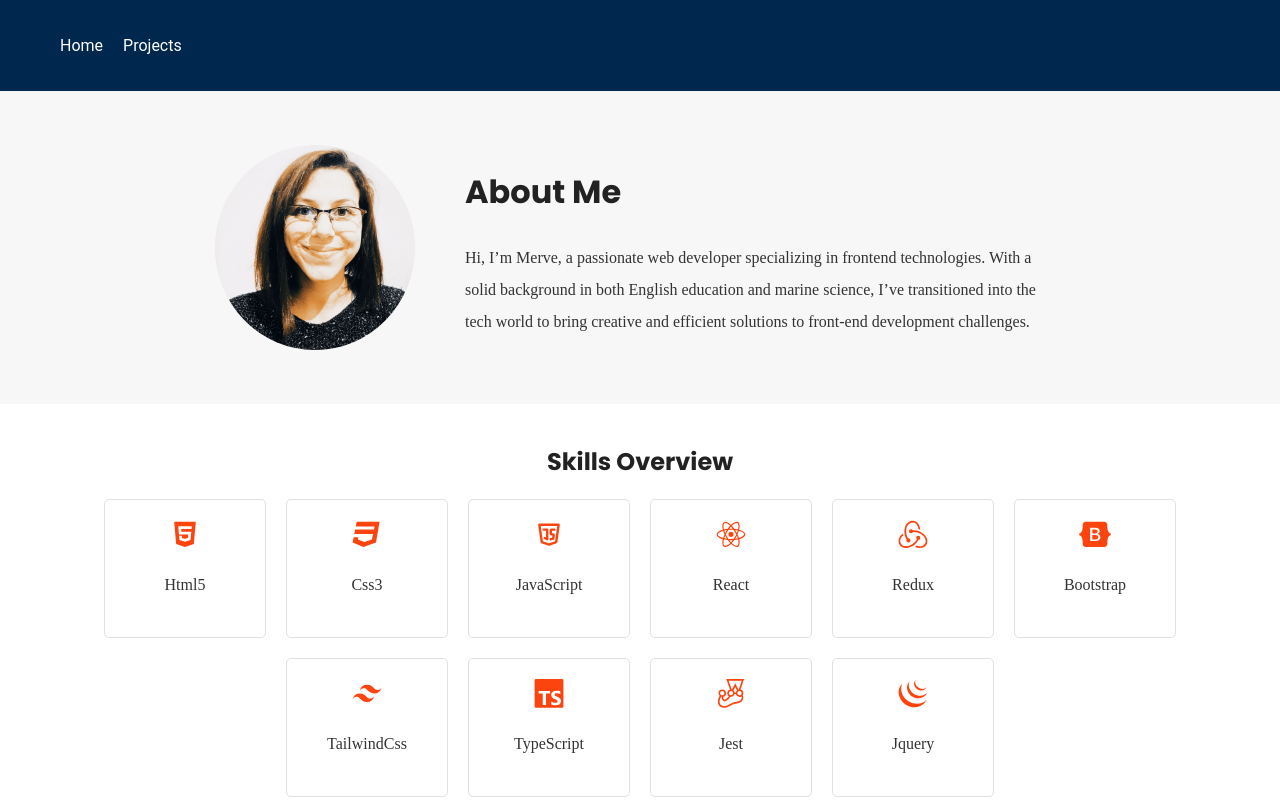
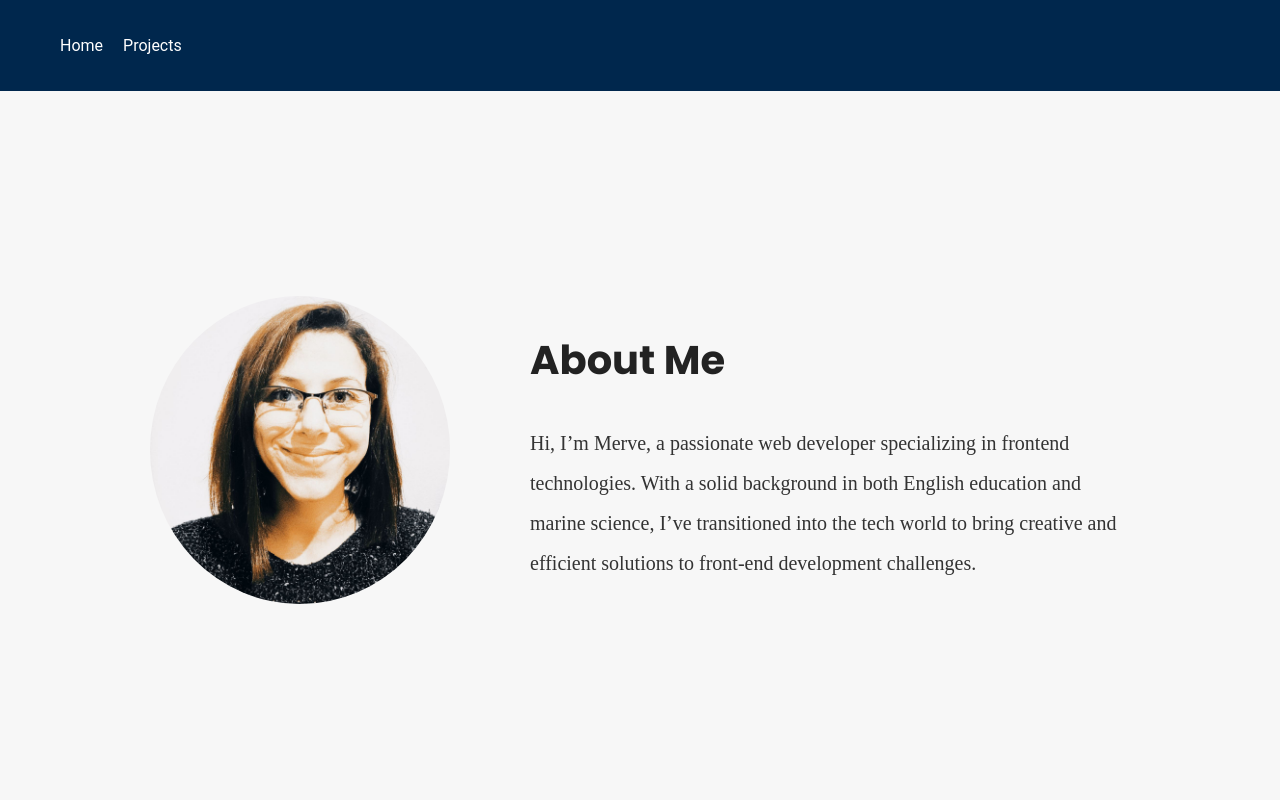
Before and after one commit to merv-e/portfolio-latest, a React (Vite) app: page / in a window 1280 px wide. Shown: the top 800 px of the page. Built offline with nearby package versions, Linux system fonts and the light colour scheme.

Commit message:
- additional styling to some elements and minor changes are also made in components - typos are fixed.

```diff
--- a/src/GlobalStyles.jsx
+++ b/src/GlobalStyles.jsx
@@ -16,7 +16,7 @@ const GlobalStyles = createGlobalStyle`
 
   h1 {
     font-weight: bold;
-    font-size: 2rem;
+    font-size: 2.5rem;
   }
 
   p {
--- a/src/components/Header.jsx
+++ b/src/components/Header.jsx
@@ -9,6 +9,11 @@ const Nav = styled.nav`
   justify-content: space-between;
   align-items: center;
   color: #fff;
+  position: fixed;
+  z-index: 1;
+  top: 0px;
+  left: 0px;
+  width: 100%;
 `;
 
 const NavLinks = styled.ul`
--- a/src/components/Project.jsx
+++ b/src/components/Project.jsx
@@ -9,7 +9,11 @@ const Project = (props) => {
     <ProjectCard>
       {prj_title && image ? (
         <>
-          <a href={prj_url ? prj_url : prj_github} target="_blank">
+          <a
+            href={prj_url ? prj_url : prj_github}
+            target="_blank"
+            rel="noopener noreferrer"
+          >
             <img src={image} alt={prj_title} />
           </a>
           <h3>{prj_title}</h3>
@@ -17,7 +21,11 @@ const Project = (props) => {
         </>
       ) : (
         <>
-          <a href={project.url ? project.url : project.github} target="_blank">
+          <a
+            href={project.url ? project.url : project.github}
+            target="_blank"
+            rel="noopener noreferrer"
+          >
             <img src={project.img_src} alt={project.title} />
           </a>
           <h3>{project.title}</h3>
@@ -25,13 +33,17 @@ const Project = (props) => {
           <p>{project.description}</p>
 
           <IconGrid>
-            <Button href={project.githubLink} target="_blank">
+            <a
+              href={project.githubLink}
+              target="_blank"
+              rel="noopener noreferrer"
+            >
               <FaGithubAlt />
-            </Button>
+            </a>
             {project.url && (
-              <Button href={project.url} target="_blank">
+              <a href={project.url} target="_blank" rel="noopener noreferrer">
                 <GoArrowUpRight />
-              </Button>
+              </a>
             )}
           </IconGrid>
         </>
--- a/src/pages/Home.jsx
+++ b/src/pages/Home.jsx
@@ -12,6 +12,21 @@ import dev_photo from "../assets/photo.jpg";
 import { Project, Skill } from "../components";
 import { aboutMe, projects } from "../utils/data";
 import { Link } from "react-router-dom";
+import styled from "styled-components";
+
+const StyledLink = styled(Link)`
+  display: inline-block;
+  padding: 10px 20px;
+  background-color: #00274d;
+  color: #fff;
+  text-decoration: none;
+  border-radius: 5px;
+  transition: background-color 0.3s;
+
+  &:hover {
+    background-color: #5bc0eb;
+  }
+`;
 
 const Home = () => {
   const featuredProjects = projects.slice(0, 4);
@@ -52,11 +67,8 @@ const Home = () => {
             />
           ))}
         </ProjectsGrid>
-        <Link to="/projects">
-          <Button> View All</Button>
-        </Link>
+        <StyledLink to="/projects">View All</StyledLink>
       </Container>
-
     </>
   );
 };
--- a/src/pages/Projects.jsx
+++ b/src/pages/Projects.jsx
@@ -4,7 +4,6 @@ import { projects, socials } from "../utils/data";
 import { Button, Container, ProjectsGrid } from "../styledComponents";
 
 const Projects = () => (
-  <>
   <Container>
     <h2>My Projects</h2>
     <ProjectsGrid>
@@ -12,11 +11,10 @@ const Projects = () => (
         <Project key={project.id} project={project} />
       ))}
     </ProjectsGrid>
-      <Button href={socials.github} target="_blank">
+    <a href={socials.github} target="_blank" rel="noopener noreferrer">
       Visit Github
-      </Button>
+    </a>
   </Container>
-  </>
 );
 
 export default Projects;
--- a/src/styledComponents.js
+++ b/src/styledComponents.js
@@ -4,6 +4,8 @@ import { motion } from "framer-motion";
 export const Container = styled(motion.div)`
   padding: 20px;
   text-align: center;
+  margin-top: 80px;
+  position: relative;
 
   a {
     margin-top: 20px;
@@ -16,18 +18,26 @@ export const Hero = styled(motion.section)`
   justify-content: center;
   padding: 50px;
   background-color: #f7f7f7;
+  position: relative;
+  margin-top: 80px;
+  height: 80vh;
 `;
 
 export const HeroContent = styled(motion.div)`
   max-width: 1200px;
   display: flex;
   align-items: center;
-  gap: 50px;
+  justify-content: space-around;
+   gap: 5rem;
 
   img {
-    width: 200px;
+    width: 300px;
     height: auto;
     border-radius: 50%;
+  }
+
+  p {
+    font-size: 1.25rem;
   }
 
   @media (max-width: 768px) {
```
Lines whose indentation alone changed are shown as unchanged.
